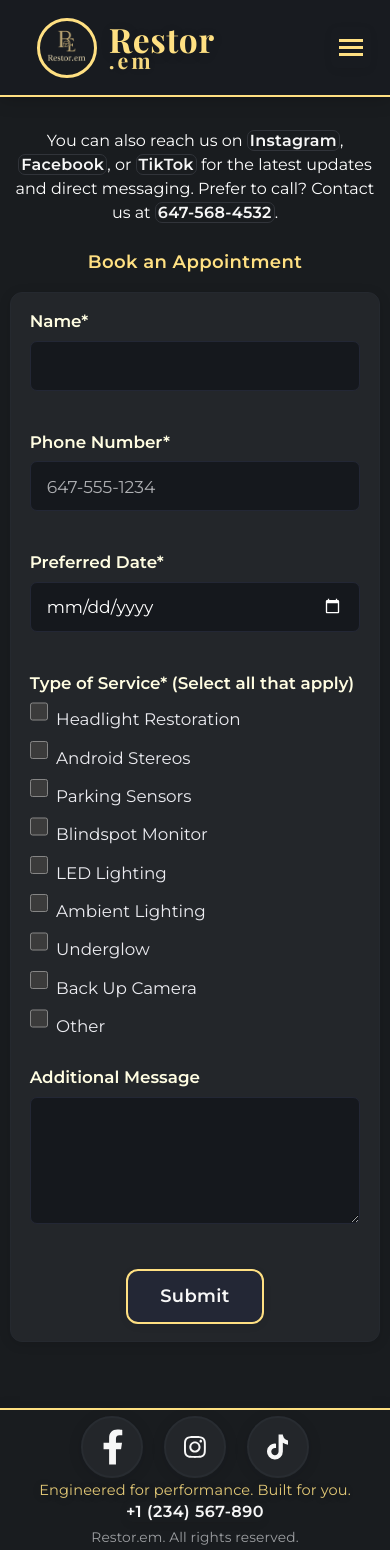
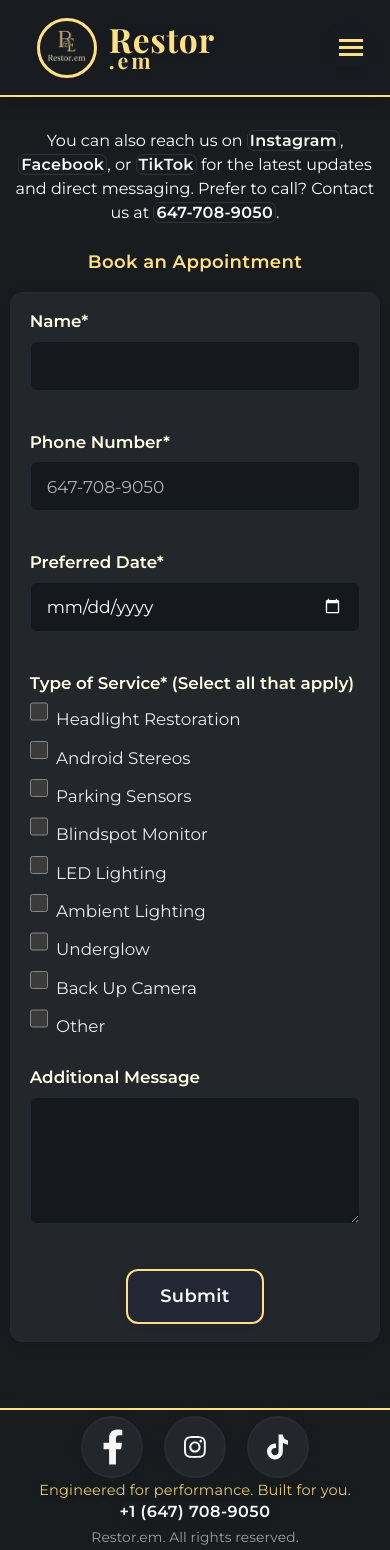
Before and after one commit to usmanAfzalKhan/car-mods-restorem, a React (Create React App) app: page /contact in a window 390 px wide. Built offline with nearby package versions, Linux system fonts and the light colour scheme; no server answers.

Commit message:
chore: update phone number in Footer and ContactPage components

```diff
--- a/src/components/Footer.jsx
+++ b/src/components/Footer.jsx
@@ -35,8 +35,8 @@ export default function Footer() {
         Engineered for performance. Built for you.
       </div>
       <div className="footer__phone-wrap">
-        <a href="tel:+1234567890" className="footer__phone">
-          +1 (234) 567-890
+        <a href="tel:+6477089050" className="footer__phone">
+          +1 (647) 708-9050
         </a>
       </div>
       <div className="footer__copyright">
--- a/src/pages/ContactPage.jsx
+++ b/src/pages/ContactPage.jsx
@@ -132,7 +132,7 @@ export default function ContactPage() {
           TikTok
         </a>{" "}
         for the latest updates and direct messaging. Prefer to call? Contact us at{" "}
-        <a href="tel:6475684532" className="gold-link">647-568-4532</a>.
+        <a href="tel:6477089050" className="gold-link">647-708-9050</a>.
       </div>
 
       <h1 className="contact-title">Book an Appointment</h1>
@@ -160,7 +160,7 @@ export default function ContactPage() {
             value={form.phone}
             onChange={handleChange}
             onBlur={handleBlur}
-            placeholder="647-555-1234"
+            placeholder="647-708-9050"
             required
           />
           {errors.phone && <div className="form-error">{errors.phone}</div>}
```
